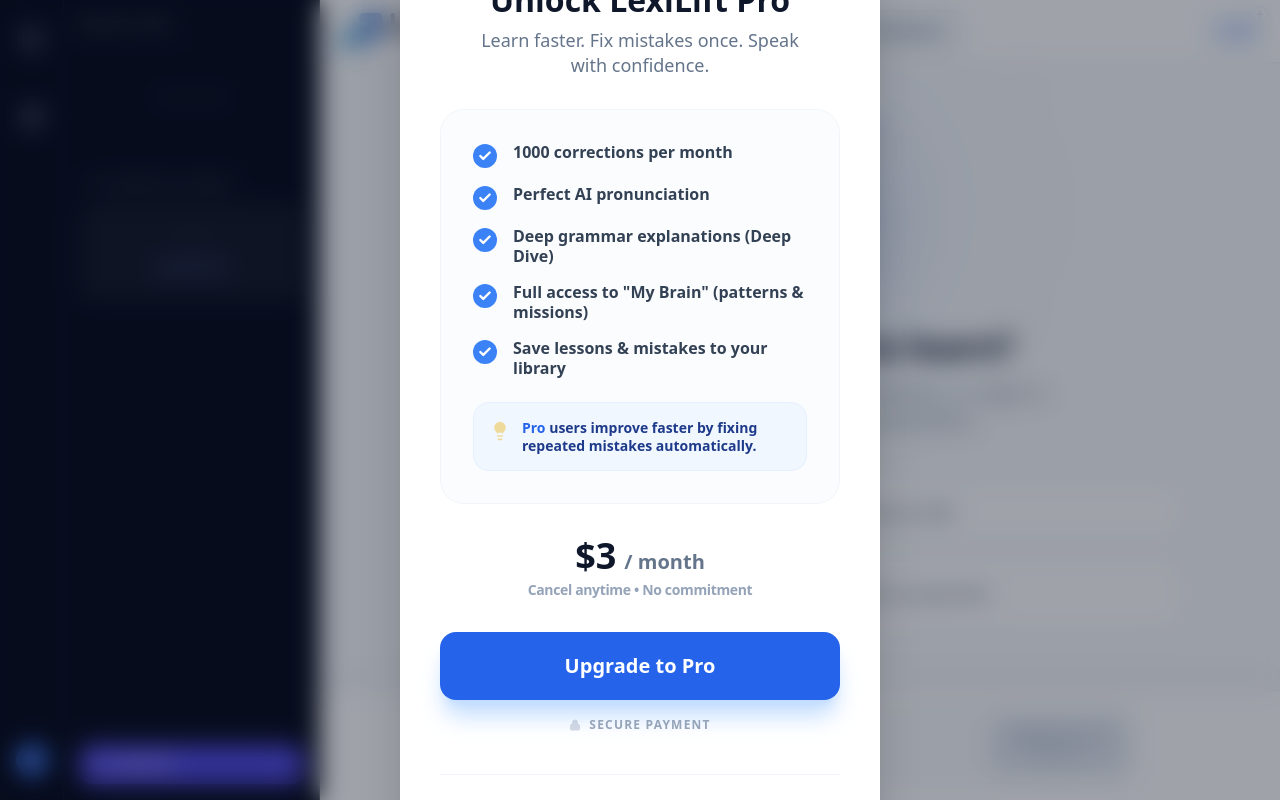
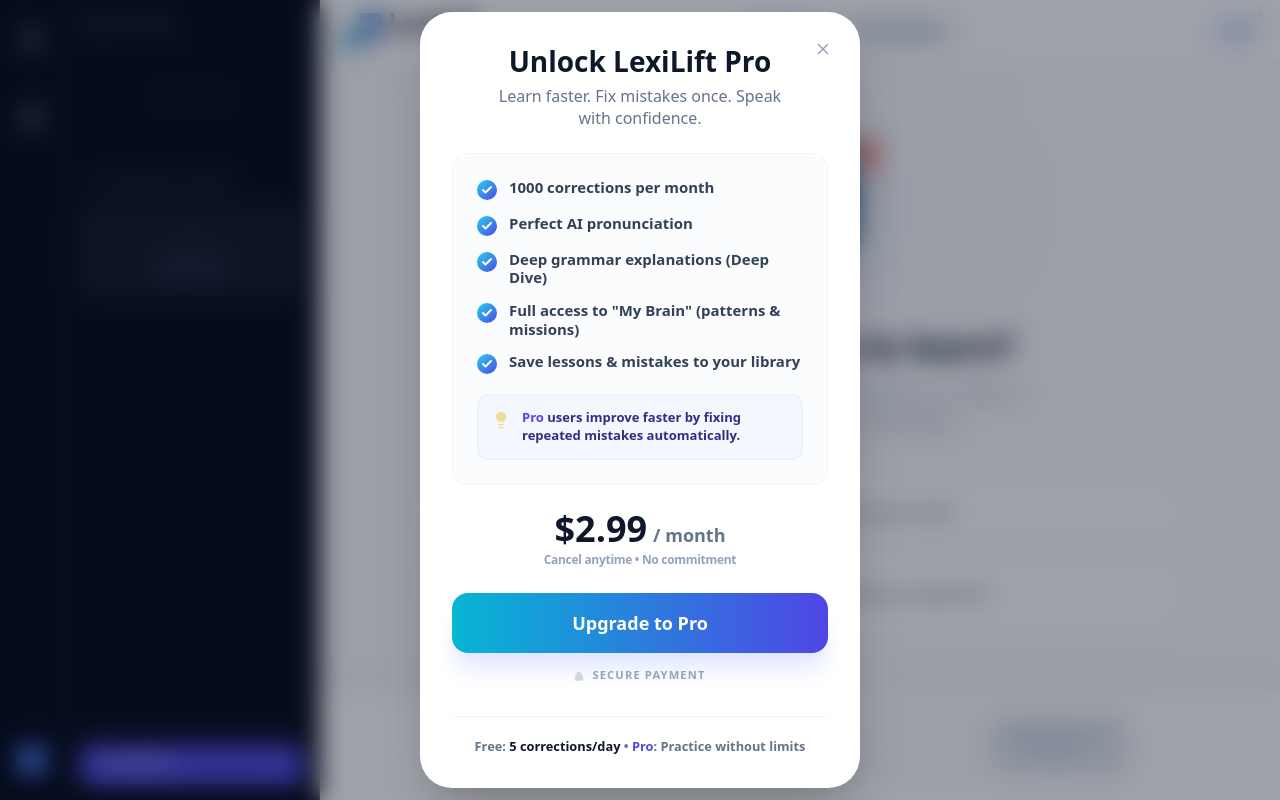
Before and after one commit to testomoh9-star/FrenchMentor, a React (Vite) app: page / in a window 1280 px wide. Both pictures are taken after a click on the button "UNLOCK PRO". Built offline with nearby package versions, Linux system fonts and the light colour scheme.

Commit message:
feat(ui): Refine EmptyState and ProModal aesthetics
Update visual elements in EmptyState and ProModal to align with a cleaner, more refined UI. This includes adjusting icon styling and modal dimensions for improved user experience.

```diff
--- a/components/EmptyState.tsx
+++ b/components/EmptyState.tsx
@@ -18,60 +18,57 @@
     return shuffled.slice(0, 4);
   }, [language]);
 
-  // Vibrant, Modern Hero Icon designed to balance with the LexiLift Logo
+  // Refined "French Identity" Hero Icon
   const LexiHeroIcon = () => (
     <div className="relative w-32 h-32 sm:w-40 sm:h-40 mb-10 group flex items-center justify-center">
-      {/* Dynamic Background Glow */}
-      <div className="absolute inset-0 bg-blue-500/10 blur-[60px] rounded-full scale-150 group-hover:bg-blue-400/20 transition-all duration-1000 ease-in-out"></div>
+      {/* Static Background Glow (No animation for snappiness) */}
+      <div className="absolute inset-0 bg-blue-500/5 blur-[60px] rounded-full scale-150"></div>
 
       <svg
         viewBox="0 0 160 160"
-        className="relative z-10 w-full h-full drop-shadow-[0_20px_40px_rgba(55,100,200,0.3)] transition-transform duration-500 group-hover:scale-105 group-hover:-rotate-2"
+        className="relative z-10 w-full h-full drop-shadow-[0_15px_30px_rgba(15,23,42,0.15)]"
         fill="none"
         xmlns="http://www.w3.org/2000/svg"
       >
         <defs>
-          <linearGradient id="bubble-grad" x1="20" y1="20" x2="140" y2="140" gradientUnits="userSpaceOnUse">
-            <stop offset="0" stopColor="#3377d0"/>
-            <stop offset="1" stopColor="#3762cc"/>
+          <linearGradient id="french-bubble-grad" x1="20" y1="20" x2="140" y2="140" gradientUnits="userSpaceOnUse">
+            <stop offset="0" stopColor="#0055A4"/> {/* Official French Blue */}
+            <stop offset="1" stopColor="#003d7a"/>
           </linearGradient>
-          <filter id="inner-glow">
-            <feFlood floodColor="white" floodOpacity="0.25" result="color"/>
-            <feComposite in="color" in2="SourceGraphic" operator="in" result="glow"/>
-            <feGaussianBlur in="glow" stdDeviation="4" result="blur"/>
-            <feComposite in="SourceGraphic" in2="blur" operator="over"/>
+
+          <filter id="glass-shine">
+            <feFlood floodColor="white" floodOpacity="0.2" result="light"/>
+            <feComposite in="light" in2="SourceGraphic" operator="in"/>
+            <feGaussianBlur stdDeviation="2"/>
           </filter>
         </defs>
 
-        {/* The "Vibrant" Message Bubble */}
+        {/* Main Chat Bubble */}
         <rect
-          x="20" y="20" width="120" height="120" rx="40"
-          fill="url(#bubble-grad)"
-          filter="url(#inner-glow)"
+          x="25" y="25" width="110" height="110" rx="36"
+          fill="url(#french-bubble-grad)"
         />
 
-        {/* Chat Tail - Stylized */}
+        {/* Chat Tail */}
         <path
-          d="M60 140L40 155V135"
-          fill="#3762cc"
+          d="M60 135L45 150V135"
+          fill="#003d7a"
         />
 
-        {/* Modern Plus Sign with depth */}
-        <g stroke="white" strokeWidth="12" strokeLinecap="round">
+        {/* Minimal Plus / "Lift" Symbol */}
+        <g stroke="white" strokeWidth="10" strokeLinecap="round">
           <line x1="80" y1="55" x2="80" y2="105" />
           <line x1="55" y1="80" x2="105" y2="80" />
         </g>
-
-        {/* Accent Sparkles - Matching the LexiLift 'AI' feel */}
-        <circle cx="130" cy="35" r="5" fill="#3296ce" className="animate-pulse" />
-        <circle cx="25" cy="110" r="3" fill="#3476d0" />
       </svg>
 
-      {/* Outer Floating Accents */}
-      <div className="absolute -top-2 -right-2 bg-white p-2.5 rounded-2xl shadow-lg border border-slate-100 animate-bounce delay-150">
-        <svg width="16" height="16" viewBox="0 0 24 24" fill="none" stroke="#3377d0" strokeWidth="3" strokeLinecap="round" strokeLinejoin="round">
-          <path d="M12 2L2 7l10 5 10-5-10-5zM2 17l10 5 10-5M2 12l10 5 10-5" />
-        </svg>
+      {/* Premium French Badge (The Identity Marker) */}
+      <div className="absolute top-0 right-0 bg-white p-1.5 rounded-2xl shadow-xl border border-slate-100 flex items-center justify-center transform translate-x-1 translate-y--1">
+        <div className="flex w-10 h-10 rounded-xl overflow-hidden shadow-inner border border-slate-50">
+           <div className="flex-1 bg-[#0055A4]"></div> {/* Blue */}
+           <div className="flex-1 bg-white"></div>    {/* White */}
+           <div className="flex-1 bg-[#EF4135]"></div> {/* Red */}
+        </div>
       </div>
     </div>
   );
@@ -82,7 +79,7 @@
       <LexiHeroIcon />
 
       <h2 className="text-3xl sm:text-4xl font-black text-slate-900 mb-3 tracking-tight">{t.subtitle}</h2>
-      <p className="text-slate-500 max-w-lg mb-10 sm:mb-12 text-base sm:text-xl font-medium leading-relaxed">
+      <p className="text-slate-500 max-w-lg mb-10 sm:mb-12 text-base sm:text-lg font-medium leading-relaxed opacity-80">
         {t.description}
       </p>
 
--- a/components/ProModal.tsx
+++ b/components/ProModal.tsx
@@ -1,6 +1,6 @@
 
 import React from 'react';
-import { X, Check, Lightbulb, Lock, Crown } from 'lucide-react';
+import { X, Check, Lightbulb, Lock } from 'lucide-react';
 import { SupportLanguage, UI_TRANSLATIONS } from '../types';
 
 interface ProModalProps {
@@ -13,7 +13,7 @@
   const t = UI_TRANSLATIONS[language];
   const isRtl = language === 'Arabic';
 
-  // Feature list based on the new proposal
+  // Feature list
   const features = [
     "1000 corrections per month",
     "Perfect AI pronunciation",
@@ -25,37 +25,37 @@
   return (
     <div className="fixed inset-0 z-[200] flex items-center justify-center p-4 bg-slate-900/40 backdrop-blur-md animate-in fade-in duration-300">
       <div
-        className={`bg-white w-full max-w-[480px] rounded-[2.5rem] shadow-2xl overflow-hidden relative animate-in zoom-in-95 duration-200 ${isRtl ? 'font-arabic' : ''}`}
+        className={`bg-white w-full max-w-[440px] rounded-[2rem] shadow-2xl overflow-hidden relative animate-in zoom-in-95 duration-200 ${isRtl ? 'font-arabic' : ''}`}
         dir={isRtl ? 'rtl' : 'ltr'}
       >
         {/* Close Button */}
         <button
           onClick={onClose}
-          className="absolute top-6 right-6 p-2 text-slate-400 hover:text-slate-600 hover:bg-slate-100 rounded-full transition-all z-20"
+          className="absolute top-5 right-5 p-2 text-slate-400 hover:text-slate-600 hover:bg-slate-100 rounded-full transition-all z-20"
         >
-          <X size={20} />
+          <X size={18} />
         </button>
 
-        <div className="p-8 sm:p-10 flex flex-col items-center">
+        <div className="p-6 sm:p-8 flex flex-col items-center">
           {/* Header */}
-          <div className="text-center mb-8">
-            <h2 className="text-[2rem] font-black text-slate-900 leading-tight mb-2">
+          <div className="text-center mb-6">
+            <h2 className="text-[1.75rem] font-black text-slate-900 leading-tight mb-1.5">
               Unlock LexiLift Pro
             </h2>
-            <p className="text-slate-500 text-[1.125rem] font-medium leading-snug max-w-[320px] mx-auto">
+            <p className="text-slate-500 text-[1rem] font-medium leading-snug max-w-[300px] mx-auto">
               Learn faster. Fix mistakes once. Speak with confidence.
             </p>
           </div>
 
           {/* Features Card */}
-          <div className="w-full bg-slate-50/50 border border-slate-100 rounded-3xl p-6 sm:p-8 mb-8">
-            <ul className="space-y-4 mb-6">
+          <div className="w-full bg-slate-50/50 border border-slate-100 rounded-2xl p-5 sm:p-6 mb-6">
+            <ul className="space-y-3.5 mb-5">
               {features.map((feature, idx) => (
-                <li key={idx} className="flex items-start gap-4">
-                  <div className="mt-0.5 w-6 h-6 rounded-full bg-blue-500 flex items-center justify-center shrink-0">
-                    <Check size={14} className="text-white" strokeWidth={4} />
+                <li key={idx} className="flex items-start gap-3">
+                  <div className="mt-0.5 w-5 h-5 rounded-full bg-gradient-to-br from-cyan-400 to-indigo-600 flex items-center justify-center shrink-0">
+                    <Check size={12} className="text-white" strokeWidth={4} />
                   </div>
-                  <span className="text-slate-700 text-[1rem] font-bold leading-tight">
+                  <span className="text-slate-700 text-[0.935rem] font-bold leading-tight">
                     {feature}
                   </span>
                 </li>
@@ -63,45 +63,45 @@
             </ul>
 
             {/* Value Hint Box */}
-            <div className="bg-blue-50/80 rounded-2xl p-4 flex gap-3 items-start border border-blue-100/50">
+            <div className="bg-indigo-50/50 rounded-xl p-3.5 flex gap-3 items-start border border-indigo-100/50">
               <div className="mt-0.5 text-yellow-500 shrink-0">
-                <Lightbulb size={20} fill="currentColor" className="opacity-40" />
+                <Lightbulb size={18} fill="currentColor" className="opacity-40" />
               </div>
-              <p className="text-blue-900 text-sm font-bold leading-tight">
-                <span className="text-blue-600">Pro</span> users improve faster by fixing repeated mistakes automatically.
+              <p className="text-indigo-900 text-[0.815rem] font-bold leading-snug">
+                <span className="text-indigo-600">Pro</span> users improve faster by fixing repeated mistakes automatically.
               </p>
             </div>
           </div>
 
           {/* Pricing Block */}
-          <div className="text-center mb-8">
-            <div className="flex items-baseline justify-center gap-2">
-              <span className="text-4xl font-black text-slate-900">$3</span>
-              <span className="text-xl font-bold text-slate-500">/ month</span>
+          <div className="text-center mb-6">
+            <div className="flex items-baseline justify-center gap-1.5">
+              <span className="text-4xl font-black text-slate-900">$2.99</span>
+              <span className="text-lg font-bold text-slate-500">/ month</span>
             </div>
-            <p className="text-slate-400 text-sm font-bold mt-1 tracking-tight">
+            <p className="text-slate-400 text-[0.75rem] font-bold mt-0.5 tracking-tight">
               Cancel anytime • No commitment
             </p>
           </div>
 
           {/* CTA Button */}
-          <div className="w-full space-y-4">
+          <div className="w-full space-y-3.5">
             <button
               onClick={onUpgrade}
-              className="w-full bg-blue-600 hover:bg-blue-700 text-white py-5 rounded-2xl font-black text-xl shadow-xl shadow-blue-200 active:scale-[0.98] transition-all flex items-center justify-center gap-2"
+              className="w-full bg-gradient-to-r from-cyan-500 to-indigo-600 hover:from-cyan-600 hover:to-indigo-700 text-white py-4 rounded-2xl font-black text-lg shadow-xl shadow-indigo-100 active:scale-[0.98] transition-all flex items-center justify-center gap-2"
             >
               Upgrade to Pro
             </button>
-            <div className="flex items-center justify-center gap-2 text-slate-400 font-bold text-[0.75rem] uppercase tracking-widest">
-              <Lock size={12} fill="currentColor" className="opacity-40" />
+            <div className="flex items-center justify-center gap-2 text-slate-400 font-bold text-[0.7rem] uppercase tracking-widest">
+              <Lock size={10} fill="currentColor" className="opacity-40" />
               Secure payment
             </div>
           </div>
 
           {/* Comparison Footer */}
-          <div className="mt-10 pt-6 border-t border-slate-100 w-full text-center">
-             <p className="text-slate-500 font-bold text-[0.875rem]">
-               Free: <span className="text-slate-900">5 corrections/day</span> • <span className="text-blue-600 font-black">Pro</span>: Practice without limits
+          <div className="mt-8 pt-5 border-t border-slate-100 w-full text-center">
+             <p className="text-slate-500 font-bold text-[0.8rem]">
+               Free: <span className="text-slate-900">5 corrections/day</span> • <span className="text-indigo-600 font-black">Pro</span>: Practice without limits
              </p>
           </div>
         </div>
```
